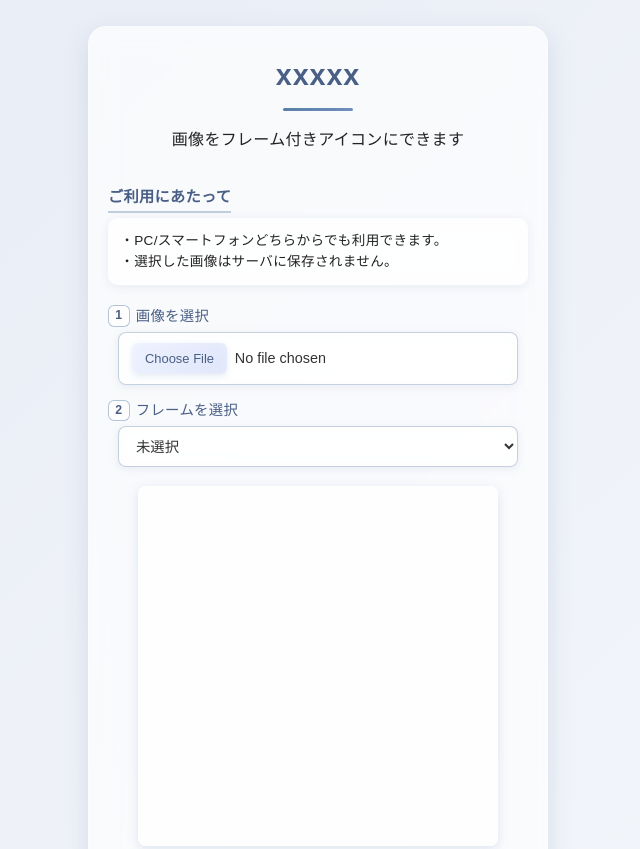
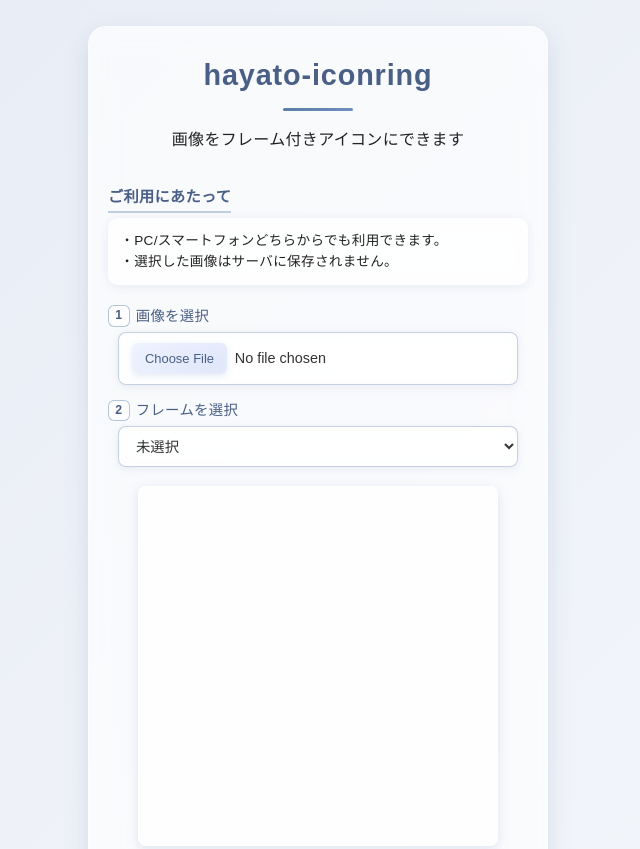
Before and after one commit to kuroneko0202/hayato-iconring, a plain HTML site: page index.html in a window 1280 px wide. Shown: the top 849 px of the page, without its empty margins (322-962 px from the left). Drawn offline with Linux system fonts and the light colour scheme; no server answers.

Commit message:
Update index.html

```diff
--- a/index.html
+++ b/index.html
@@ -3,7 +3,7 @@
 <head>
   <meta charset="UTF-8">
   <meta name="viewport" content="width=device-width, initial-scale=1.0">
-  <title>xxxxx</title>
+  <title>hayato-iconring</title>
   <link rel="stylesheet" href="style.css">
 </head>
 <body>
@@ -11,7 +11,7 @@
   <div class="app-card">
 
     <header>
-      <h1>xxxxx</h1>
+      <h1>hayato-iconring</h1>
       <p class="description">画像をフレーム付きアイコンにできます</p>
     </header>
 
```
